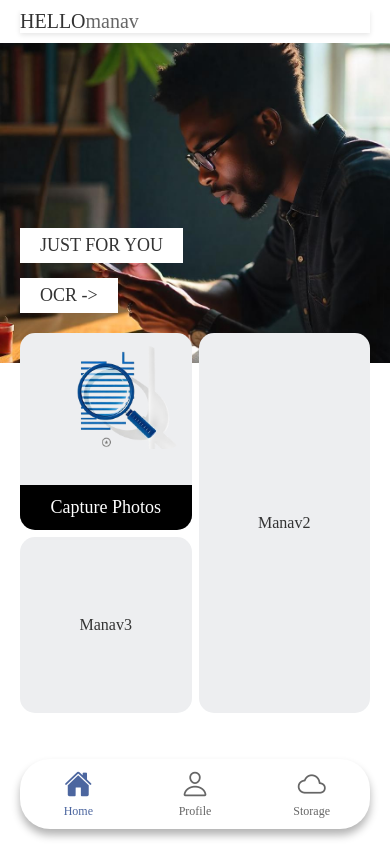
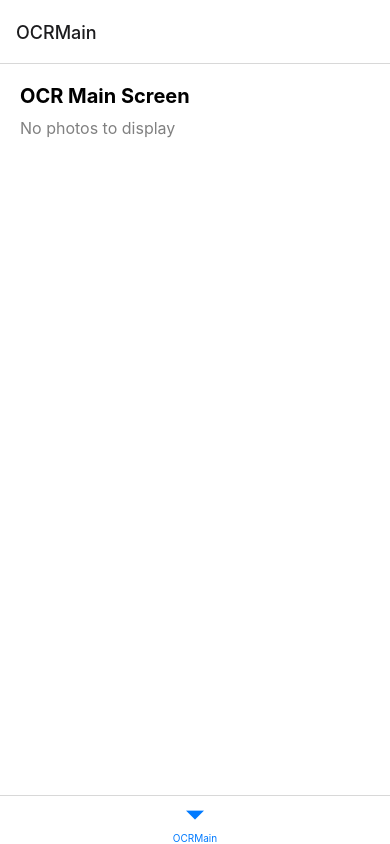
Before and after one commit to Manav028/OCR-frontend, a React Native app: screen /OCR in a window 390 px wide. Built offline with nearby package versions, Linux system fonts and the light colour scheme.

Commit message:
OCRbottombar working

```diff
--- /dev/null
+++ b/src/components/CustomAlert.tsx
@@ -0,0 +1,94 @@
+import React from 'react';
+import { StyleSheet, View, Text, TouchableOpacity, Modal } from 'react-native';
+
+interface CustomAlertProps {
+  visible: boolean;
+  onCancel: () => void;
+  onYes: () => void;
+  onNo: () => void;
+}
+
+const CustomAlert: React.FC<CustomAlertProps> = ({ visible, onCancel, onYes, onNo }) => {
+  return (
+    <Modal
+      transparent={true}
+      visible={visible}
+      animationType="slide" // Slide animation for bottom-to-top appearance
+    >
+      <View style={styles.overlay}>
+        <View style={styles.alertContainer}>
+          <Text style={styles.alertTitle}>Photo Captured</Text>
+          <Text style={styles.alertMessage}>Do you want to take more photos?</Text>
+          <View style={styles.buttonContainer}>
+            <TouchableOpacity style={styles.button} onPress={onYes}>
+              <Text style={styles.buttonText}>Yes</Text>
+            </TouchableOpacity>
+            <TouchableOpacity style={styles.button} onPress={onNo}>
+              <Text style={styles.buttonText}>No</Text>
+            </TouchableOpacity>
+            <TouchableOpacity style={[styles.button, styles.cancelButton]} onPress={onCancel}>
+              <Text style={[styles.buttonText, styles.cancelText]}>Cancel</Text>
+            </TouchableOpacity>
+          </View>
+        </View>
+      </View>
+    </Modal>
+  );
+};
+
+export default CustomAlert;
+
+const styles = StyleSheet.create({
+  overlay: {
+    flex: 1,
+    backgroundColor: 'rgba(0, 0, 0, 0.5)',
+    justifyContent: 'flex-end', // Position at the bottom
+  },
+  alertContainer: {
+    width: '100%',
+    backgroundColor: '#fff',
+    borderTopLeftRadius: 20,
+    borderTopRightRadius: 20,
+    padding: 20,
+    alignItems: 'center',
+    shadowColor: '#000',
+    shadowOpacity: 0.1,
+    shadowRadius: 10,
+    shadowOffset: { width: 0, height: -2 },
+  },
+  alertTitle: {
+    fontSize: 18,
+    fontWeight: 'bold',
+    marginBottom: 10,
+  },
+  alertMessage: {
+    fontSize: 16,
+    color: '#555',
+    textAlign: 'center',
+    marginBottom: 20,
+  },
+  buttonContainer: {
+    flexDirection: 'row',
+    justifyContent: 'space-around',
+    width: '100%',
+    marginTop: 20,
+  },
+  button: {
+    backgroundColor: '#007bff',
+    borderRadius: 5,
+    padding: 10,
+    minWidth: 70,
+    alignItems: 'center',
+    marginHorizontal: 5,
+  },
+  buttonText: {
+    color: '#fff',
+    fontSize: 16,
+  },
+  cancelButton: {
+    backgroundColor: '#ddd',
+  },
+  cancelText: {
+    color: '#333',
+  },
+});
--- a/src/navigation/AppNavigator.tsx
+++ b/src/navigation/AppNavigator.tsx
@@ -3,10 +3,10 @@ import { StyleSheet, View, ActivityIndicator, Text } from 'react-native';
 import AsyncStorage from '@react-native-async-storage/async-storage';
 import { createNativeStackNavigator } from '@react-navigation/native-stack';
 import AuthNavigator from './AuthNavigator';
-import BottomBarNavigator from './BottomBarNavigator';
+import {BottomBarNavigator} from './BottomBarNavigator';
 import { NavigationContainer } from '@react-navigation/native';
 import { GestureHandlerRootView } from 'react-native-gesture-handler';
-
+import OCRBottomBarNavigator from './OCRBottomBarNavigator';
 
 const Stack = createNativeStackNavigator();
 
@@ -49,7 +49,10 @@ const AppNavigator = () => {
       <NavigationContainer>
       <Stack.Navigator screenOptions={{ headerShown: false }}>
         {isAuthenticated ? (
+          <>
           <Stack.Screen name="Main" component={BottomBarNavigator}/>
+          <Stack.Screen name="OCR" component={OCRBottomBarNavigator}/>
+          </>
         ) : (
           <Stack.Screen name="Auth" component={AuthNavigator}/>
         )}
--- a/src/navigation/AuthNavigator.tsx
+++ b/src/navigation/AuthNavigator.tsx
@@ -4,15 +4,16 @@ import RegisterScreen from '../screens/RegisterScreen';
 import TutorialScreen from '../screens/TutorialScreen';
 import VerifyOTPScreen from '../screens/VerfiyOTPScreen'
 import LoginScreen from '../screens/LoginScreen';
-import BottomBarNavigator from './BottomBarNavigator';
+import { BottomBarNavigator } from './BottomBarNavigator';
 
 export type AuthStackParamList = {
     Login: undefined;
     Register: undefined;
-    TutorialScreen: undefined
-    VerifyOTPScreen: { "email": String }
-    Main: undefined
+    TutorialScreen: undefined;
+    VerifyOTPScreen: { email: string };
+    Main: undefined;
 };
+
 
 const Stack = createStackNavigator<AuthStackParamList>();
 
--- a/src/navigation/BottomBarNavigator.tsx
+++ b/src/navigation/BottomBarNavigator.tsx
@@ -5,10 +5,18 @@ import ProfileScreen from '../screens/ProfileScreen';
 import Icon from 'react-native-vector-icons/Ionicons';
 import TabBar from '../components/TabBar'
 import StorageScreen from '../screens/StorageScreen';
+import OcrMainScreen from '../screens/OcrMainScreen';
+
+export type BottomTabParamList = {
+  Home: undefined;
+  Profile: undefined;
+  Storage: undefined;
+};
+
 
 const TabNav = createBottomTabNavigator();
 
-const BottomBarNavigator = () => {
+export const BottomBarNavigator = () => {
   return (
     <TabNav.Navigator
       tabBar={(props)=><TabBar {...props} />}
@@ -33,5 +41,3 @@ const BottomBarNavigator = () => {
     </TabNav.Navigator>
   );
 };
-
-export default BottomBarNavigator;
--- a/src/navigation/OCRBottomBarNavigator.tsx
+++ b/src/navigation/OCRBottomBarNavigator.tsx
@@ -1,12 +1,19 @@
 import { StyleSheet, Text, View } from 'react-native'
 import React from 'react'
 import { createBottomTabNavigator } from '@react-navigation/bottom-tabs'
+import OcrMainScreen from '../screens/OcrMainScreen';
+
+  const Tab = createBottomTabNavigator();
+
+export type OCRStackParamList = {
+  OCRMain: { photos: string[] };
+};
 
 const OCRBottomBarNavigator = () => {
   return (
-    <View>
-      <Text>OCRBottomBarNavigator</Text>
-    </View>
+    <Tab.Navigator>
+        <Tab.Screen name='OCRMain' component={OcrMainScreen}/>
+    </Tab.Navigator>
   )
 }
 
--- a/src/screens/HomeScreen.tsx
+++ b/src/screens/HomeScreen.tsx
@@ -6,14 +6,28 @@ import CustomStatusBar from '../components/CustomStatusBar';
 import { Colors, fontfamily, FontSizes } from '../styles/Globalcss';
 import MainButton from '../components/MainButton';
 import { launchCamera } from 'react-native-image-picker';
+import { NativeStackNavigationProp } from '@react-navigation/native-stack';
+import { AuthStackParamList } from '../navigation/AuthNavigator';
+import { BottomTabNavigationProp } from '@react-navigation/bottom-tabs';
+import {BottomTabParamList} from '../navigation/BottomBarNavigator'
+import { useNavigation } from '@react-navigation/native';
+import CustomAlert from '../components/CustomAlert';
 
-const HomeScreen = () => {
+
+type HomeScreenNavigationProp = NativeStackNavigationProp<AuthStackParamList,'Main'> & BottomTabNavigationProp<BottomTabParamList,'Home'>
+
+
+type HomeScreenProps = {
+  navigation: HomeScreenNavigationProp;
+};
+
+const userName = "Manav"
+
+const HomeScreen = ( {navigation}: HomeScreenProps) => {
+
   const [photos, setPhotos] = useState<string[]>([]);
-  const userName = "manav";
-
-  // useEffect(() => {
-  //   console.log('Updated Photos:', photos);
-  // }, [photos]);
+  const [alertVisible, setAlertVisible] = useState(false);
+  const [updatedPhotos, setUpdatedPhotos] = useState<string[]>([]);
 
   const requestCameraPermission = async () => {
     try {
@@ -25,7 +39,7 @@ const HomeScreen = () => {
           buttonNeutral: 'Ask Me Later',
           buttonNegative: 'Cancel',
           buttonPositive: 'OK',
-        },
+        }
       );
       return granted === PermissionsAndroid.RESULTS.GRANTED;
     } catch (err) {
@@ -37,12 +51,8 @@ const HomeScreen = () => {
   const handleTakePhotos = async () => {
     const hasPermission = await requestCameraPermission();
     if (hasPermission) {
-      const takePhoto = () => {
       launchCamera(
-          {
-            mediaType: 'photo',
-            saveToPhotos: true,
-          },
+        { mediaType: 'photo', saveToPhotos: true },
         (response) => {
           if (response.didCancel) {
             console.log('User canceled image capture');
@@ -50,25 +60,18 @@ const HomeScreen = () => {
             console.error('Error: ', response.errorMessage);
           } else if (response.assets && response.assets[0]?.uri) {
             const newPhoto = response.assets[0].uri;
-              console.log('Captured Photo URI:', newPhoto);
-              setPhotos((prevPhotos) => [...prevPhotos, newPhoto]);
-              Alert.alert(
-                'Photo Captured',
-                'Do you want to take another photo?',
-                [
-                  { text: 'Yes', onPress: takePhoto },
-                  { text: 'No', style: 'cancel' },
-                ]
-              );
+            const updatedPhotos = [...photos, newPhoto];
+            setPhotos(updatedPhotos);
+            setUpdatedPhotos(updatedPhotos);
+            setAlertVisible(true);
           }
         }
       );
-      };
-      takePhoto();
     } else {
       Alert.alert('Permission Denied', 'Camera permission is required to use this feature.');
     }
   };
+
 
   return (
     <SafeAreaView style={{ flex: 1, backgroundColor: 'white', paddingTop: 10, paddingBottom : 100 }}>
@@ -138,6 +141,18 @@ const HomeScreen = () => {
           </View>
         )}
       </ScrollView>
+      <CustomAlert
+        visible={alertVisible}
+        onYes={() => {
+          setAlertVisible(false);
+          handleTakePhotos();
+        }}
+        onNo={() => {
+          setAlertVisible(false);
+          navigation.navigate('OCR', { screen: 'OCRMain', params: { photos: updatedPhotos } });
+        }}
+        onCancel={() => setAlertVisible(false)}
+      />
     </SafeAreaView>
   );
 };
--- /dev/null
+++ b/src/screens/OcrMainScreen.tsx
@@ -0,0 +1,54 @@
+import { NativeStackScreenProps } from '@react-navigation/native-stack';
+import React from 'react';
+import { View, Text, StyleSheet, FlatList, Image } from 'react-native';
+import { OCRStackParamList } from '../navigation/OCRBottomBarNavigator';
+
+type OcrMainScreenProps = NativeStackScreenProps<OCRStackParamList,'OCRMain'>
+
+const OCRMainScreen: React.FC<OcrMainScreenProps> = ({ route }) => {
+  const { photos } = route.params || {}; // Safely access params
+  console.log('Photos received:', photos);
+
+  return (
+    <View style={styles.container}>
+      <Text style={styles.heading}>OCR Main Screen</Text>
+      {photos && photos.length > 0 ? (
+        <FlatList
+          data={photos}
+          keyExtractor={(item, index) => index.toString()}
+          renderItem={({ item }) => (
+            <Image source={{ uri: item }} style={styles.image} />
+          )}
+        />
+      ) : (
+        <Text style={styles.noPhotosText}>No photos to display</Text>
+      )}
+    </View>
+  );
+};
+
+
+export default OCRMainScreen;
+
+const styles = StyleSheet.create({
+  container: {
+    flex: 1,
+    padding: 20,
+    backgroundColor: 'white',
+  },
+  heading: {
+    fontSize: 20,
+    fontWeight: 'bold',
+    marginBottom: 10,
+  },
+  image: {
+    width: 100,
+    height: 100,
+    borderRadius: 10,
+    marginBottom: 10,
+  },
+  noPhotosText: {
+    fontSize: 16,
+    color: 'gray',
+  },
+});
```
Also changed, not shown: src/screens/TokenAuth.tsx (deleted, +0 -53 lines). Lines whose indentation alone changed are shown as unchanged.
